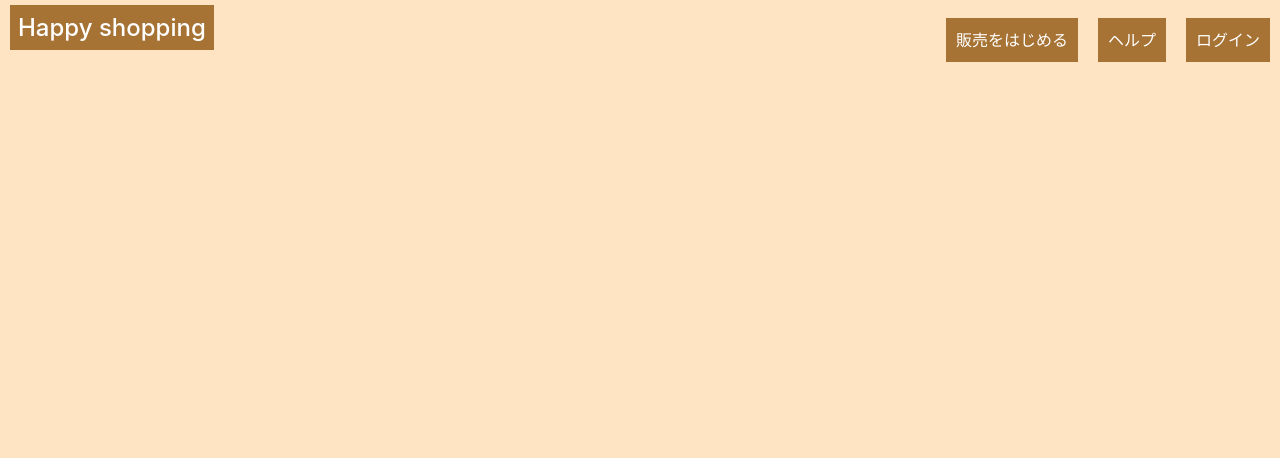
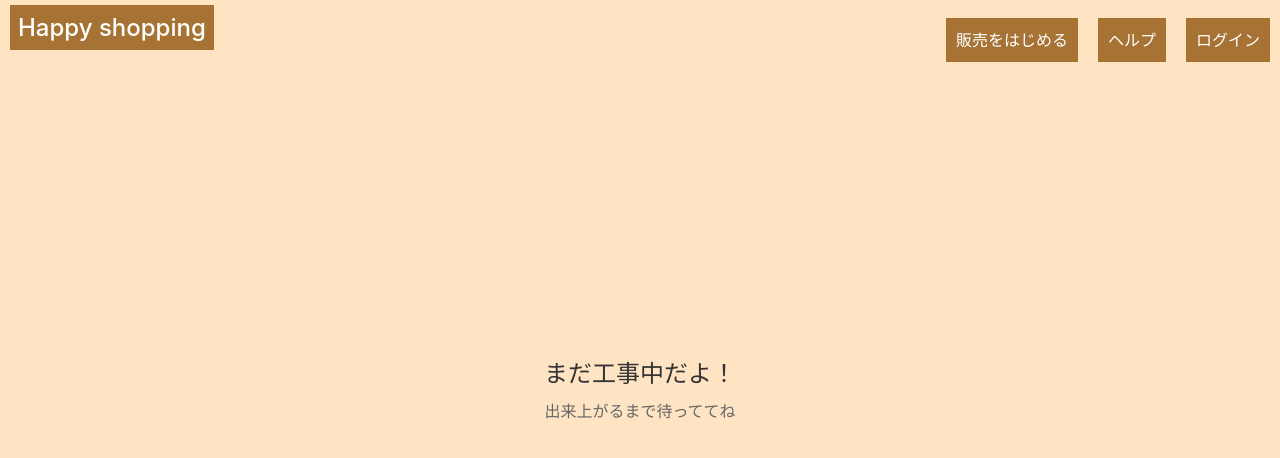
Before and after one commit to 1m4nim/shopping-app, a React (Vite) app: page /help in a window 1280 px wide. Shown: the top 458 px of the page. Built offline with nearby package versions, Linux system fonts and the light colour scheme.

Commit message:
not-found完成

```diff
--- a/src/App.tsx
+++ b/src/App.tsx
@@ -6,6 +6,9 @@ import "slick-carousel/slick/slick.css";
 import "slick-carousel/slick/slick-theme.css";
 import SupplyList from "./item-page";
 import HeaderDesign from "./header";
+import Login from "./login";
+import Sell from "./sell";
+import Help from "./help";
 
 import "antd/dist/reset.css";
 
@@ -30,6 +33,9 @@ export default function App() {
           }
         />
         <Route path="/item-page" element={<SupplyList />} />
+        <Route path="/login" element={<Login />} />
+        <Route path="/sell" element={<Sell />} />
+        <Route path="/help" element={<Help />} />
       </Routes>
     </Router>
   );
--- a/src/help.tsx
+++ b/src/help.tsx
@@ -0,0 +1,11 @@
+import NotFound from "./not-found";
+
+function Help() {
+  return (
+    <div>
+      <NotFound />
+    </div>
+  );
+}
+
+export default Help;
--- a/src/login.tsx
+++ b/src/login.tsx
@@ -1,5 +1,4 @@
 import NotFound from "./not-found";
-import "./not-found.css";
 
 function Login() {
   return (
--- a/src/not-found.css
+++ b/src/not-found.css
@@ -1,20 +1,14 @@
-.title {
-    font-size: 2rem;
+.not-found-container {
     text-align: center;
-    font-weight: bold;
-    margin-bottom: 24px;
+    padding: 20px;
 }
 
-.text {
-    font-size: 1rem;
-    text-align: center;
+.not-found-title {
+    font-size: 24px;
+    color: #333;
 }
 
-.container {
-    position: relative;
-    background-color: #fff;
-    width: 840px;
-    margin: -40px auto 0;
-    padding: 160px 80px;
-    border-radius: var(--border-radius);
+.not-found-text {
+    font-size: 16px;
+    color: #666;
 }
--- a/src/not-found.tsx
+++ b/src/not-found.tsx
@@ -2,9 +2,9 @@ import "./not-found.css";
 
 export default function NotFound() {
   return (
-    <div className="container">
-      <dt className="title">まだ工事中だよ！</dt>
-      <dd className="text">出来上がるまで待っててね</dd>
+    <div className="not-found-container">
+      <h1 className="not-found-title">まだ工事中だよ！</h1>
+      <p className="not-found-text">出来上がるまで待っててね</p>
     </div>
   );
 }
--- a/src/sell.tsx
+++ b/src/sell.tsx
@@ -0,0 +1,11 @@
+import NotFound from "./not-found";
+
+function Sell() {
+  return (
+    <div>
+      <NotFound />
+    </div>
+  );
+}
+
+export default Sell;
```
